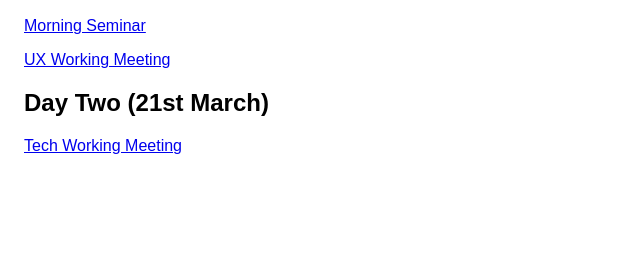
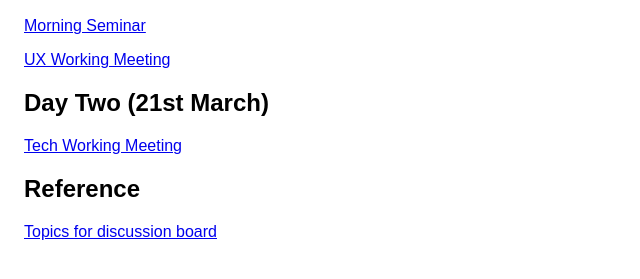
Before and after one commit to edsilv/uvcon.github.io, a plain HTML site: page index.html in a window 1280 px wide. Shown: the part 113-392 px from the top of the page, without its empty margins (0-640 px from the left). Drawn offline with Linux system fonts and the light colour scheme.

Commit message:
update index.html

```diff
--- a/index.html
+++ b/index.html
@@ -27,5 +27,11 @@
       <a href="https://www.eventbrite.co.uk/e/uvcon-working-meeting-tech-day-tickets-42637329400">Tech Working Meeting</a>
     </p>
 
+    <h2>Reference</h2>
+
+    <p>
+      <a href="https://github.com/UniversalViewer/universalviewer/projects/5">Topics for discussion board</a>
+    </p>
+
   </body>
 </html>
```
